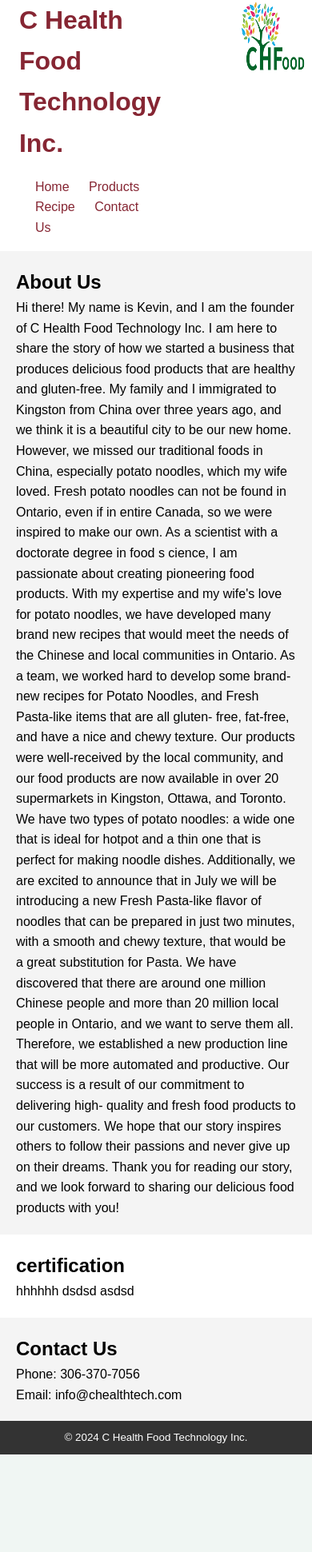
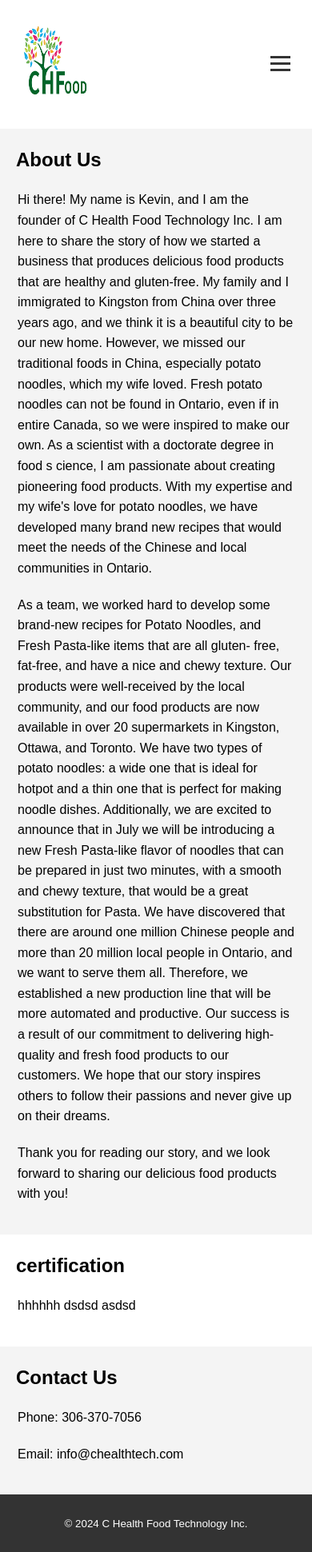
Before and after one commit to Crossbow007/WebsiteForCHF, a PHP site: page / in a window 390 px wide. Shown: the whole page at 80% size. Before the commit the page ends 1819 px from the top, so only its background shows below. Run offline with PHP 8.4, Linux system fonts and the light colour scheme.

Commit message:
clean up pages, responsiveness over mobile, css clean up

```diff
--- a/css/style.css
+++ b/css/style.css
@@ -1,10 +1,13 @@
 /* Reset some default styles */
 body,
 h1,
-h2,
-p {
+h2{
     margin: 0;
     padding: 0;
+}
+
+p{
+    padding: 2px;
 }
 
 /* Apply a basic style */
@@ -13,28 +16,57 @@ body {
     line-height: 1.6;
 }
 
-header {
-    background: #ffffff;
-    color: #fff;
-
+header{
+    padding-bottom: 2em;
 }
 
-header h1 {
-    padding-left: 20px;
+#company-name{
+    margin-left: 50px;
+    font-weight: bolder;
+    font-size: 2em;
+    text-align: center;
 }
 
-nav ul#nav-list {
-    list-style-type: none;
+.navGroup {
+    font-size: 1.17em;
+    font-weight: bold;
+    background: #ffffff;
+    color: #862633;
+    display: flex;
+    justify-content: space-between;
+    align-items: center;
+    padding: 0 30px;
+    margin-top: 30px;
 }
 
-nav ul#nav-list li {
-    display: inline;
-    margin-right: 20px;
+nav ul {
+    list-style-type: none;
+    padding: 0;
+    margin: 0;
+    display: flex;
 }
 
-nav ul#nav-list li a {
+nav ul li {
+    margin-right: 50px;
+    padding-left: 10px;
+}
+
+nav ul li a {
     color: #862633;
     text-decoration: none;
+}
+
+#burger-menu {
+    display: none; /* Hidden by default */
+    cursor: pointer;
+}
+
+.burger-bar {
+    width: 25px;
+    height: 3px;
+    background-color: #333;
+    margin: 5px 0;
+    transition: 0.4s;
 }
 
 section {
@@ -118,30 +150,116 @@ footer {
 }
 
 
-.navGroup {
-    display: flex;
-    background: #ffffff;
-    color: #862633;
-    /* font-family: cursive; */
-
-}
-
-#nav-left {
-    flex: 1;
-    text-align: left;
-    margin-left: 1%;
-}
-
-#logo-right {
-    flex: 1;
-    text-align: right;
-    margin-right: 2%;
-
-
-}
-
 h3 {
     text-align: justify;
     margin-left: 10%;
     margin-right: 10%;
 }
+
+
+/*CONTACT US*/
+
+/*Box for name and email section in contact us form*/
+.nameEmail {
+    height: 22px;
+    max-width: 60%;
+    align-items: center;
+    gap: 5px;
+  }
+
+  /*Box for message section in contact us form*/
+  .message {
+    height: 44px;
+    max-width: 60%;
+    align-items: center;
+    gap: 5px;
+  }
+
+  /*The submit button itself*/
+  .submitButton {
+    display: flex;
+    width: 200px;
+    color: white;
+    align-items: center;
+    border-radius: 30px;
+    height: 22px;
+  }
+
+  /*The box for the entire contact us form BOX.*/
+  .contactUs {
+    background-color: #e0af9181;
+    align-items: center;
+    height: 300px;
+    /* border-radius: 30px; to get those lovely rounded corners */
+  }
+
+  /*separate rules for the form itself*/
+  .contactUs form {
+    width: 100%;
+    height: 100%;
+    display: flex;
+    flex-direction: column;
+    justify-content: space-around;
+    align-items: center;
+    color: black;
+  }
+
+  /*Rules for all 3 inputs, to align*/
+  .nameEmail,
+  .message {
+    width: 100%;
+    display: flex;
+    justify-content: center;
+  }
+
+  /*Input box for Name and email sections. Note the flatter corners=smaller border radius*/
+  .nameEmail input {
+    width: 60%;
+    border-radius: 7px;
+    height: 22px;
+    flex-grow: 2;
+  }
+
+  /*Same deal. Double the height as name and email*/
+  .message input {
+    width: 60%;
+    border-radius: 7px;
+    height: 44px;
+    flex-grow: 2;
+  }
+
+
+
+
+
+  /* Media query for mobile devices */
+@media (max-width: 768px) {
+    #company-name {
+        display: none; /* Hide company name on mobile */
+    }
+
+    #burger-menu {
+        display: block;
+        margin-right: -70%;
+    }
+
+    nav ul {
+        flex-direction: column;
+        position: absolute;
+        top: 20%;
+        left: -100%;
+        width: 100%;
+        background-color: #fff;
+        transition: left 0.3s;
+
+    }
+
+    nav ul li {
+        text-align: center;
+        padding: 10px 0;
+    }
+
+    nav ul li a {
+        color: #862633;
+    }
+}
--- a/index.html
+++ b/index.html
@@ -9,30 +9,31 @@
 </head>
 
 <body>
+    <script src="./script/script.js"></script>
     <header>
         <div class="navGroup">
-            <div id="nav-left">
-                <h1>C Health Food Technology Inc.</h1>
-
-                <nav>
-
-                    <ul id="nav-list">
-                        <li><a href="/index.html">Home</a></li>
-                        <li><a href="/product.html">Products</a></li>
-                        <li><a href="/recipe.html">Recipe</a></li>
-                        <li><a href="/contact.html">Contact Us</a></li>
-
-                    </ul>
+            <div id="logo-left">
+                <img src="./imgs/logo.png" height="90" width="80" alt="brand" />
+                <span id="company-name">C Health Food Technology Inc.</span>
             </div>
-
-            <div id="logo-right">
-                <img src="./imgs/logo.png" height="90" width="80"
-                    alt="brand" />
+            <!-- Burger menu icon -->
+            <div id="burger-menu">
+                <div class="burger-bar"></div>
+                <div class="burger-bar"></div>
+                <div class="burger-bar"></div>
             </div>
+            <!-- Navigation links -->
+            <nav>
+                <ul id="nav-list">
+                    <li><a href="/index.html">Home</a></li>
+                    <li><a href="/product.html">Products</a></li>
+                    <li><a href="/recipe.html">Recipe</a></li>
+                    <li><a href="/contact.html">Contact Us</a></li>
+                </ul>
             </nav>
         </div>
+    </header>
 
-    </header>
 
     <section id="about">
         <h2>About Us</h2>
@@ -51,7 +52,10 @@
             With my expertise and my wife's love for potato noodles, we have
             developed many brand new recipes that would meet the needs of the
             Chinese and local communities in Ontario.
+        </p>
 
+
+        <p>
             As a team, we worked hard to develop some brand-new recipes for
             Potato Noodles, and Fresh Pasta-like items that are all gluten-
             free, fat-free, and have a nice and chewy texture. Our products
@@ -75,10 +79,13 @@
             quality and fresh food products to our customers. We hope that our
             story inspires others to follow their passions and never give up on
             their dreams.
+        </p>
 
+        <p>
             Thank you for reading our story, and we look forward to
             sharing our delicious food products with you!
         </p>
+
     </section>
 
     <section id="certification">
--- /dev/null
+++ b/script/script.js
@@ -0,0 +1,17 @@
+document.addEventListener('DOMContentLoaded', function() {
+    var burgerMenu = document.getElementById('burger-menu');
+    var navList = document.getElementById('nav-list');
+
+    burgerMenu.onclick = function() {
+        // Check if nav is visible
+        var isMenuVisible = navList.offsetLeft === 0;
+
+        if (isMenuVisible) {
+            // Hide menu
+            navList.style.left = '-100%';
+        } else {
+            // Show menu
+            navList.style.left = '0';
+        }
+    };
+});
```
Also changed, not shown: ContactUs.css (+5 -2 lines), ContactUs.html (deleted, +0 -72 lines), contact.html (+50 -6 lines), product.html (+17 -18 lines), recipe.html (+17 -17 lines), 1 other file.
